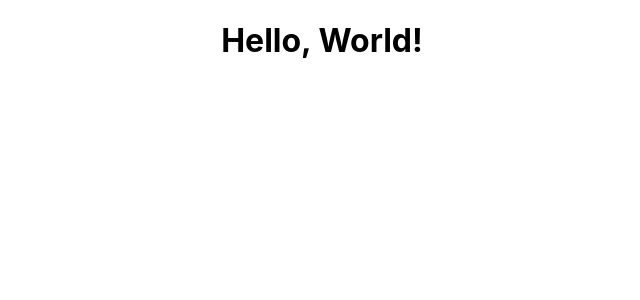
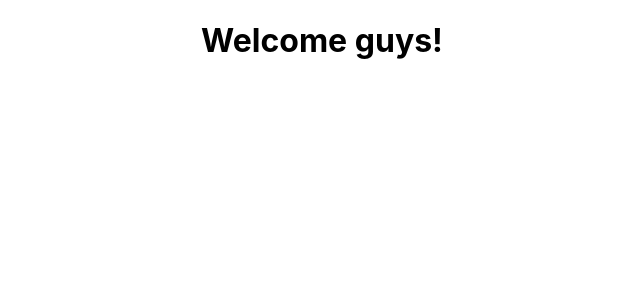
Before and after one commit to thenawalsharma/awesomeapp, a React (Create React App) app: page / in a window 1280 px wide. Shown: the top 300 px of the page, without its empty margins (318-958 px from the left). Built offline with nearby package versions, Linux system fonts and the light colour scheme.

Commit message:
Class component updated

```diff
--- a/src/App.js
+++ b/src/App.js
@@ -1,11 +1,12 @@
 import logo from './logo.svg';
 import './App.css';
 import Greet  from './Components/Greet';
+import Welcome  from './Components/Welcome';
 
 function App() {
   return (
     <div className="App">
-      <Greet/>
+      <Welcome/>
     </div>
   );
 }
--- /dev/null
+++ b/src/Components/Welcome.js
@@ -0,0 +1,9 @@
+import React, {Component} from "react";
+
+class Welcome extends Component{
+    render(){
+        return <h1>Welcome guys!</h1>;
+    }
+}
+
+export default Welcome;
```
